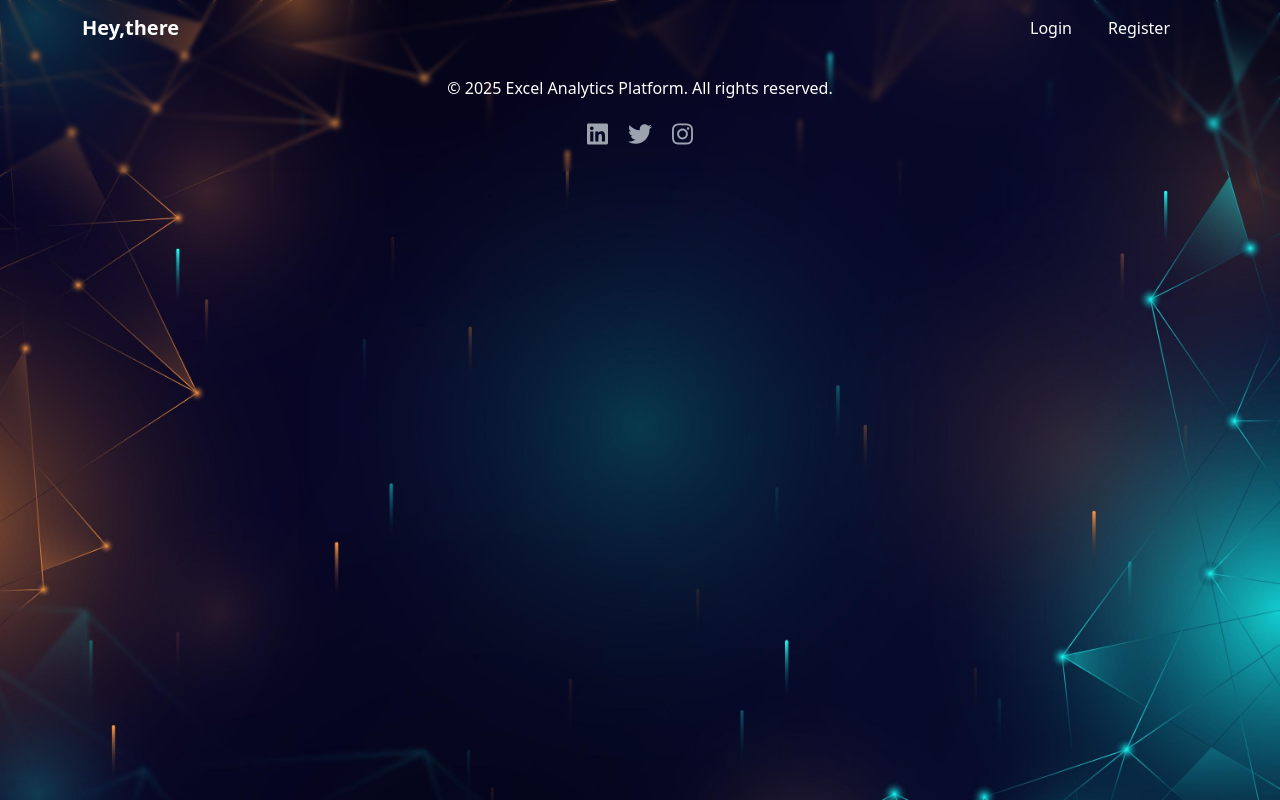
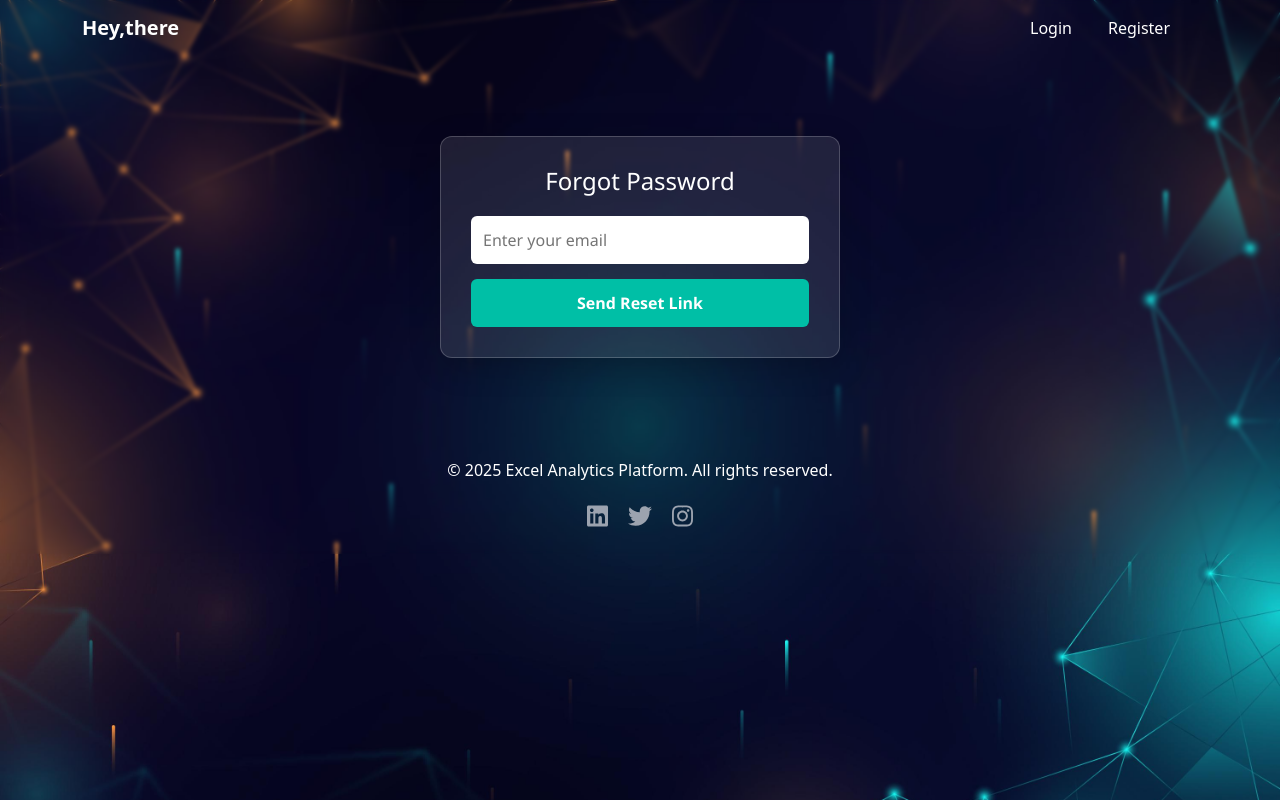
Before and after one commit to PriyanshuDeveloper26/client, a React (Create React App) app: page /forgot-password in a window 1280 px wide. Built offline with nearby package versions, Linux system fonts and the light colour scheme.

Commit message:
forgot password ui

```diff
--- a/package.json
+++ b/package.json
@@ -10,7 +10,13 @@
     "@testing-library/jest-dom": "^6.6.3",
     "@testing-library/react": "^16.3.0",
     "@testing-library/user-event": "^13.5.0",
+    "bcryptjs": "^3.0.2",
     "bootstrap": "^5.3.6",
+    "cors": "^2.8.5",
+    "express": "^5.1.0",
+    "jsonwebtoken": "^9.0.2",
+    "mongoose": "^8.15.1",
+    "nodemailer": "^7.0.3",
     "react": "^19.1.0",
     "react-bootstrap": "^2.10.10",
     "react-dom": "^19.1.0",
--- a/src/App.js
+++ b/src/App.js
@@ -4,6 +4,8 @@ import Login from "./pages/auth/login/Login";
 import Signup from "./pages/auth/signup/Signup";
 import Dashboard from "./pages/dashboard/Dashboard";
 import Footer from "./pages/components/footer/Footer";
+import ForgotPassword from "./pages/components/forgot-password/Forgot_password";
+import ResetPassword from "./pages/components/forgot-password/reset-password/Reset_password";
 function App() {
   return (
     <>
@@ -12,6 +14,8 @@ function App() {
         <Route path="/login" element={<Login></Login>}></Route>
         <Route path="/register" element={<Signup></Signup>}></Route>
         <Route path="/dashboard" element={<Dashboard></Dashboard>}></Route>
+        <Route path="/forgot-password" element={<ForgotPassword></ForgotPassword>}></Route>
+        <Route path="/reset-password" element={<ResetPassword></ResetPassword>}></Route>
       </Routes>
       <Footer></Footer>
     </>
--- a/src/pages/auth/login/Login.css
+++ b/src/pages/auth/login/Login.css
@@ -34,6 +34,14 @@
   font-weight: bold;
 }
 
+/* .center-form Form .form-control:hover {
+    box-shadow: 0 2px 4px 4px darkcyan;
+} */
+
+.center-form Form .form-control:focus {
+    box-shadow: 0 2px 4px 4px darkcyan;
+}
+
 .center-form Form .form-control {
   margin-bottom: 20px;
   padding: 10px;
@@ -60,6 +68,23 @@
   box-shadow: 0 2px 4px 4px #040330;
 }
 
+.login-actions {
+  display: flex;
+  justify-content: space-around;
+  align-items: center;
+}
+
+.forgot-link {
+  font-size: 14px;
+  color: #eeeeee;
+  text-decoration: underline;
+  cursor: pointer;
+}
+
+.forgot-link:hover {
+  color: #ffffff;
+}
+
 /* .center-form Form:hover {
   box-shadow: 0 2px 4px 4px #040330;
 } */
--- a/src/pages/auth/login/Login.js
+++ b/src/pages/auth/login/Login.js
@@ -104,6 +104,10 @@ const Login = () => {
             onChange={handleInputChange}
           />
         </Form.Group>
+        <div className="login-actions">
+        <a href="forgot-password" className="forgot-link">Forgot Password?</a>
+        </div>
+        <br />
         <Button type="submit" variant="dark" className="w-100">
           Login
         </Button>
--- a/src/pages/auth/signup/Signup.css
+++ b/src/pages/auth/signup/Signup.css
@@ -32,6 +32,10 @@
   padding: 10px;
 }
 
+.center-form Form .form-control:focus {
+  box-shadow: 0 2px 4px 4px darkcyan;
+}
+
 .center-form Form .btn {
   /* padding: 10px 0;
   border: none;
--- /dev/null
+++ b/src/pages/components/forgot-password/Forgot_password.css
@@ -0,0 +1,53 @@
+.forgot-password-container {
+    max-width: 400px;
+    margin: 80px auto;
+    padding: 30px;
+    background: rgba(255, 255, 255, 0.1);
+    backdrop-filter: blur(10px);
+    border: 1px solid rgba(255, 255, 255, 0.2);
+    border-radius: 12px;
+    box-shadow: 0 8px 32px rgba(0, 0, 0, 0.2);
+    color: #fff;
+    font-family: 'Segoe UI', sans-serif;
+    text-align: center;
+  }
+
+  .forgot-password-container h2 {
+    margin-bottom: 20px;
+    font-size: 24px;
+  }
+
+  .forgot-password-container form {
+    display: flex;
+    flex-direction: column;
+    gap: 15px;
+  }
+
+  .forgot-password-container input {
+    padding: 12px;
+    border-radius: 6px;
+    border: none;
+    outline: none;
+    font-size: 16px;
+  }
+
+  .forgot-password-container button {
+    padding: 12px;
+    background-color: #00bfa6;
+    color: white;
+    border: none;
+    border-radius: 6px;
+    font-weight: bold;
+    cursor: pointer;
+    transition: background-color 0.3s ease;
+  }
+
+  .forgot-password-container button:hover {
+    background-color: #009e8a;
+  }
+
+  .forgot-password-container p {
+    margin-top: 10px;
+    font-size: 14px;
+    color: #f8d7da;
+  }
--- /dev/null
+++ b/src/pages/components/forgot-password/Forgot_password.js
@@ -0,0 +1,48 @@
+// import React, { useState } from 'react';
+import "./Forgot_password.css";
+
+const ForgotPassword = () => {
+//   const [email, setEmail] = useState('');
+//   const [message, setMessage] = useState('');
+//   const [loading, setLoading] = useState(false);
+
+//   const handleSubmit = async (e) => {
+//     e.preventDefault();
+//     setLoading(true);
+//     setMessage('');
+
+//     try {
+//       const res = await fetch('http://localhost:5000/api/auth/forgot-password', {
+//         method: 'POST',
+//         headers: { 'Content-Type': 'application/json' },
+//         body: JSON.stringify({ email }),
+//       });
+
+//       const data = await res.json();
+//       setMessage(data.message || 'Check your email for a reset link');
+//     } catch (error) {
+//       setMessage('Something went wrong. Please try again.');
+//     }
+
+//     setLoading(false);
+//   };
+
+  return (
+    <div className="forgot-password-container">
+      <h2>Forgot Password</h2>
+      <form>
+        <input
+          type="email"
+          placeholder="Enter your email"
+          required
+        />
+        <button type="submit">
+          Send Reset Link
+        </button>
+      </form>
+      {/* {message && <p>{message}</p>} */}
+    </div>
+  );
+};
+
+export default ForgotPassword;
--- /dev/null
+++ b/src/pages/components/forgot-password/reset-password/Reset_password.css
@@ -0,0 +1,53 @@
+.reset-password-container {
+    max-width: 400px;
+    margin: 80px auto;
+    padding: 30px;
+    background: rgba(255, 255, 255, 0.1);
+    backdrop-filter: blur(10px);
+    border: 1px solid rgba(255, 255, 255, 0.2);
+    border-radius: 12px;
+    box-shadow: 0 8px 32px rgba(0, 0, 0, 0.2);
+    color: #fff;
+    font-family: 'Segoe UI', sans-serif;
+    text-align: center;
+  }
+
+  .reset-password-container h2 {
+    margin-bottom: 20px;
+    font-size: 24px;
+  }
+
+  .reset-password-container form {
+    display: flex;
+    flex-direction: column;
+    gap: 15px;
+  }
+
+  .reset-password-container input {
+    padding: 12px;
+    border-radius: 6px;
+    border: none;
+    outline: none;
+    font-size: 16px;
+  }
+
+  .reset-password-container button {
+    padding: 12px;
+    background-color: #00bfa6;
+    color: white;
+    border: none;
+    border-radius: 6px;
+    font-weight: bold;
+    cursor: pointer;
+    transition: background-color 0.3s ease;
+  }
+
+  .reset-password-container button:hover {
+    background-color: #009e8a;
+  }
+
+  .reset-password-container p {
+    margin-top: 10px;
+    font-size: 14px;
+    color: #f8d7da;
+  }
--- /dev/null
+++ b/src/pages/components/forgot-password/reset-password/Reset_password.js
@@ -0,0 +1,38 @@
+// import React, { useState } from 'react';
+// import { useParams } from 'react-router-dom';
+import "./Reset_password.css";
+
+const ResetPassword = () => {
+  //   const { token } = useParams();
+  //   const [password, setPassword] = useState('');
+  //   const [message, setMessage] = useState('');
+
+  //   const handleReset = async (e) => {
+  //     e.preventDefault();
+  //     try {
+  //       const res = await fetch(`http://localhost:5000/api/reset-password/${token}`, {
+  //         method: 'POST',
+  //         headers: { 'Content-Type': 'application/json' },
+  //         body: JSON.stringify({ password }),
+  //       });
+
+  //       const data = await res.json();
+  //       setMessage(data.message);
+  //     } catch (error) {
+  //       setMessage('Failed to reset password');
+  //     }
+  //   };
+
+  return (
+    <div className="reset-password-container">
+      <h2>Reset Your Password</h2>
+      <form>
+        <input type="password" placeholder="Enter new password" required />
+        <button type="submit">Reset Password</button>
+      </form>
+      {/* {message && <p>{message}</p>} */}
+    </div>
+  );
+};
+
+export default ResetPassword;
--- a/src/pages/header/Header.js
+++ b/src/pages/header/Header.js
@@ -20,9 +20,9 @@ const Header = () => {
         <Nav className="ml-auto">
           {token ? (
             <>
-              <Nav.Link as={Link} to="/dashboard" className="nav-link">
+              {/* <Nav.Link as={Link} to="/dashboard" className="nav-link">
                 Dashboard
-              </Nav.Link>
+              </Nav.Link> */}
               <Nav.Link as={Link} to="/login" onClick={handleLogout}>
                 Logout
               </Nav.Link>
```
Also changed, not shown: 1 other file (tests, documents, lock files or other folders).
